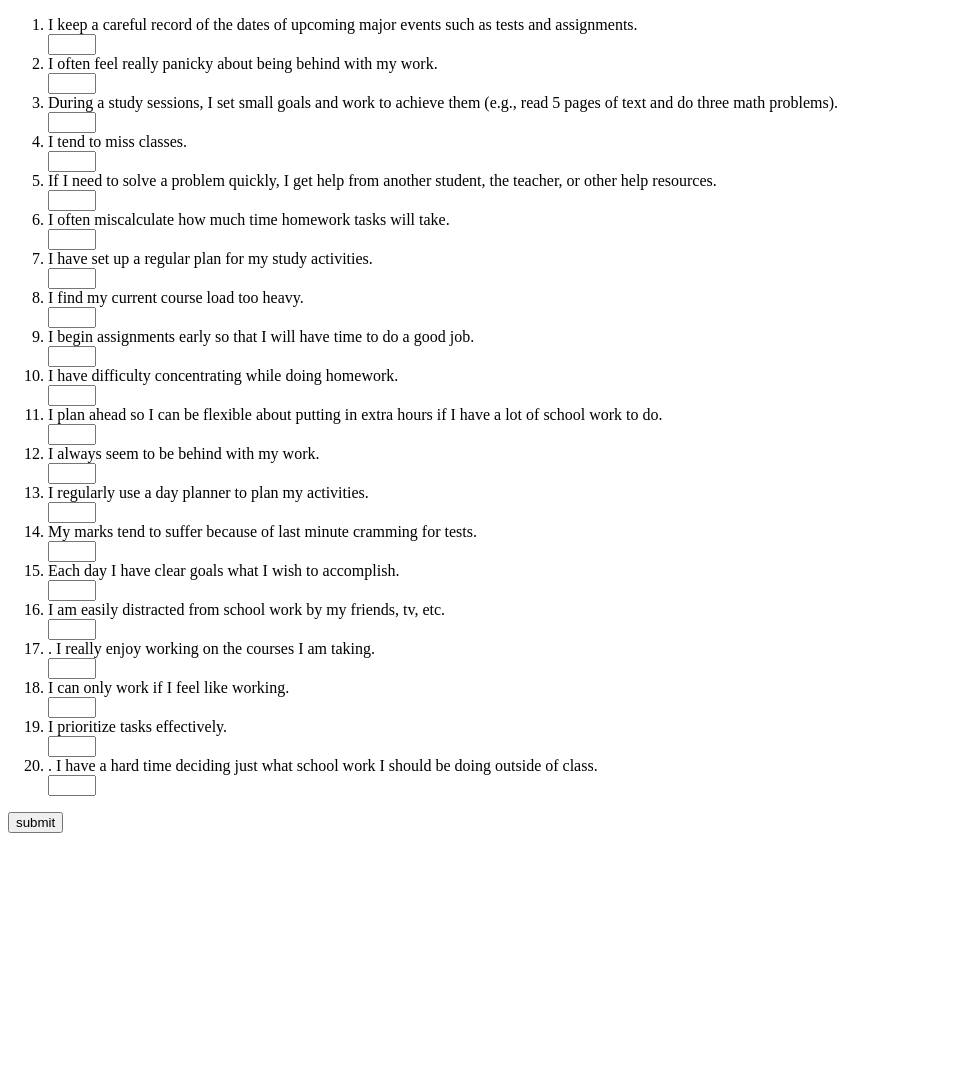
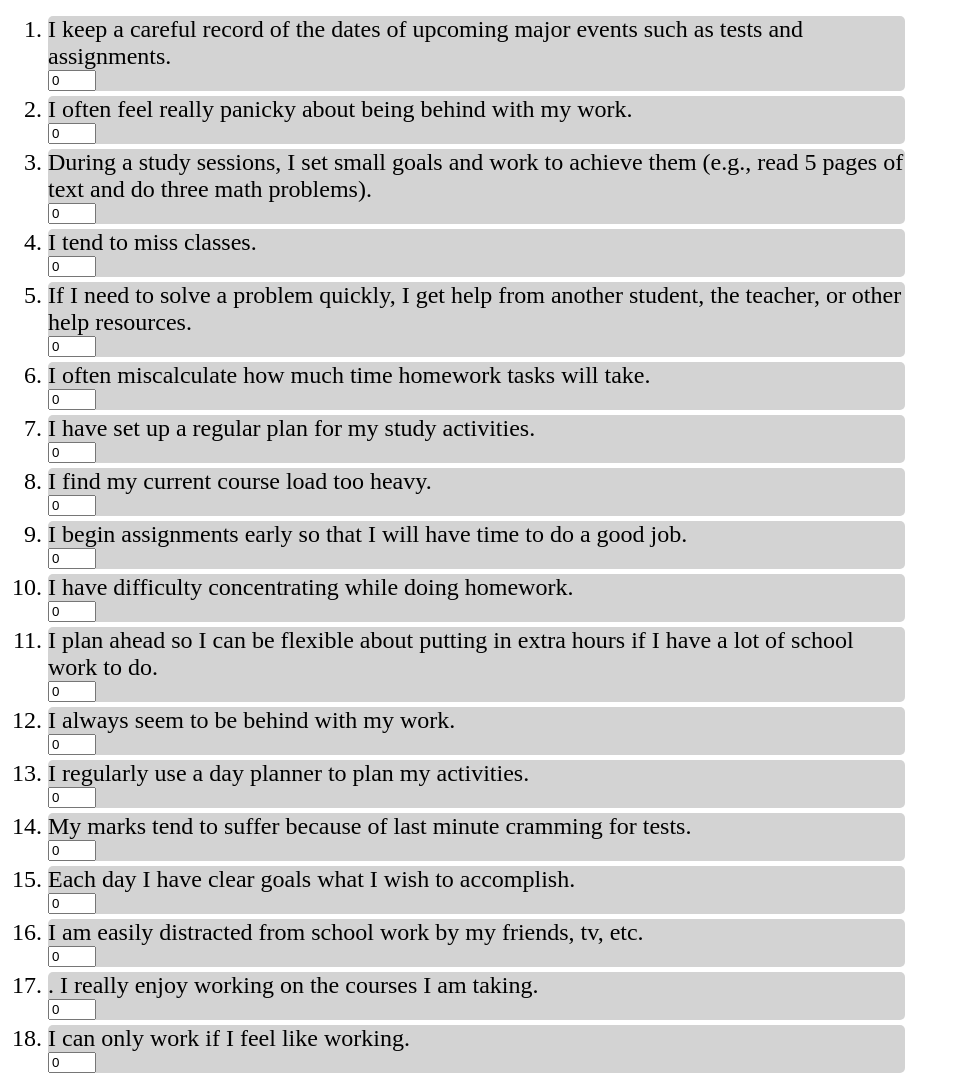
Before and after one commit to alexanderqbos/LernsTimeManagmentQuiz, a plain HTML site: page index.html in a window 1280 px wide. Shown: the top 1076 px of the page, without its empty margins (0-954 px from the left). Before the commit the page ends 849 px from the top, so only its background shows below. Drawn offline with Linux system fonts and the light colour scheme.

Commit message:
Add files via upload

```diff
--- a/index.html
+++ b/index.html
@@ -3,91 +3,92 @@
 <head>
     <meta charset="UTF-8">
     <title>Alexander Bos - Time Management Self Assessment</title>
+    <link rel="stylesheet" href="style.css">
     <script src="script.js"></script>
 </head>
 <body>
     <div id="container">
         <form id="TMSAform" name="TMSAform">
             <ol>
-                <div class="Question">
+                <div class="question">
                     <li>I keep a careful record of the dates of upcoming major events such as tests and assignments.</li>
-                    <input type="number" required name="q1" min="0" max="5">
+                    <input type="number" name="q1" min="0" max="5" value="0">
                 </div>
-                <div class="Question">
+                <div class="question">
                     <li>I often feel really panicky about being behind with my work.</li>
-                    <input type="number" required name="q2" min="0" max="5">
+                    <input type="number" name="q2" min="0" max="5" value="0">
                 </div>
-                <div class="Question">
+                <div class="question">
                     <li>During a study sessions, I set small goals and work to achieve them (e.g., read 5 pages of text and do three math problems).</li>
-                    <input type="number" required name="q3" min="0" max="5">
+                    <input type="number" name="q3" min="0" max="5" value="0">
                 </div>
-                <div class="Question">
+                <div class="question">
                     <li>I tend to miss classes.</li>
-                    <input type="number" required name="q4" min="0" max="5">
+                    <input type="number" name="q4" min="0" max="5" value="0">
                 </div>
-                <div class="Question">
+                <div class="question">
                     <li>If I need to solve a problem quickly, I get help from another student, the teacher, or other help resources.</li>
-                    <input type="number" required name="q5" min="0" max="5">
+                    <input type="number" name="q5" min="0" max="5" value="0">
                 </div>
-                <div class="Question">
+                <div class="question">
                     <li>I often miscalculate how much time homework tasks will take.</li>
-                    <input type="number" required name="q6" min="0" max="5">
+                    <input type="number" name="q6" min="0" max="5" value="0">
                 </div>
-                <div class="Question">
+                <div class="question">
                     <li>I have set up a regular plan for my study activities.</li>
-                    <input type="number" required name="q7" min="0" max="5">
+                    <input type="number" name="q7" min="0" max="5" value="0">
                 </div>
-                <div class="Question">
+                <div class="question">
                     <li>I find my current course load too heavy.</li>
-                    <input type="number" required name="q8" min="0" max="5">
+                    <input type="number" name="q8" min="0" max="5" value="0">
                 </div>
-                <div class="Question">
+                <div class="question">
                     <li>I begin assignments early so that I will have time to do a good job.</li>
-                    <input type="number" required name="q9" min="0" max="5">
+                    <input type="number" name="q9" min="0" max="5" value="0">
                 </div>
-                <div class="Question">
+                <div class="question">
                     <li>I have difficulty concentrating while doing homework.</li>
-                    <input type="number" required name="q10" min="0" max="5">
+                    <input type="number" name="q10" min="0" max="5" value="0">
                 </div>
-                <div class="Question">
+                <div class="question">
                     <li>I plan ahead so I can be flexible about putting in extra hours if I have a lot of school work to do.</li>
-                    <input type="number" required name="q11" min="0" max="5">
+                    <input type="number" name="q11" min="0" max="5" value="0">
                 </div>
-                <div class="Question">
+                <div class="question">
                     <li>I always seem to be behind with my work.</li>
-                    <input type="number" required name="q12" min="0" max="5">
+                    <input type="number" name="q12" min="0" max="5" value="0">
                 </div>
-                <div class="Question">
+                <div class="question">
                     <li>I regularly use a day planner to plan my activities.</li>
-                    <input type="number" required name="q13" min="0" max="5">
+                    <input type="number" name="q13" min="0" max="5" value="0">
                 </div>
-                <div class="Question">
+                <div class="question">
                     <li>My marks tend to suffer because of last minute cramming for tests.</li>
-                    <input type="number" required name="q14" min="0" max="5">
+                    <input type="number" name="q14" min="0" max="5" value="0">
                 </div>
-                <div class="Question">
+                <div class="question">
                     <li>Each day I have clear goals what I wish to accomplish.</li>
-                    <input type="number" required name="q15" min="0" max="5">
+                    <input type="number" name="q15" min="0" max="5" value="0">
                 </div>
-                <div class="Question">
+                <div class="question">
                     <li>I am easily distracted from school work by my friends, tv, etc.</li>
-                    <input type="number" required name="q16" min="0" max="5">
+                    <input type="number" name="q16" min="0" max="5" value="0">
                 </div>
-                <div class="Question">
+                <div class="question">
                     <li>. I really enjoy working on the courses I am taking.</li>
-                    <input type="number" required name="q17" min="0" max="5">
+                    <input type="number" name="q17" min="0" max="5" value="0">
                 </div>
-                <div class="Question">
+                <div class="question">
                     <li>I can only work if I feel like working.</li>
-                    <input type="number" required name="q18" min="0" max="5">
+                    <input type="number" name="q18" min="0" max="5" value="0">
                 </div>
-                <div class="Question">
+                <div class="question">
                     <li>I prioritize tasks effectively.</li>
-                    <input type="number" required name="q19" min="0" max="5">
+                    <input type="number" name="q19" min="0" max="5" value="0">
                 </div>
-                <div class="Question">
-                    <li>. I have a hard time deciding just what school work I should be doing outside of class.</li>
-                    <input type="number" required name="q20" min="0" max="5">
+                <div class="question">
+                    <li>I have a hard time deciding just what school work I should be doing outside of class.</li>
+                    <input type="number" name="q20" min="0" max="5" value="0">
                 </div>
             </ol>
             <input type="button" value="submit" onclick="completeForm()">
```
